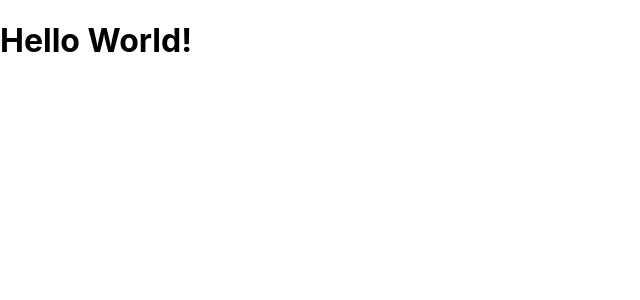
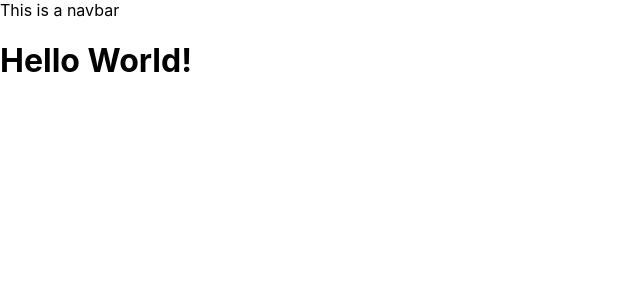
Before and after one commit to DBanfieldKeller/portfolio-redux, a React (Create React App) app: page / in a window 1280 px wide. Shown: the top 300 px of the page, without its empty margins (0-640 px from the left). Built offline with nearby package versions, Linux system fonts and the light colour scheme.

Commit message:
placeholder navbar added

```diff
--- a/src/App.js
+++ b/src/App.js
@@ -1,8 +1,10 @@
 import React , {useState} from "react";
+import Navbar from './components/Navigation';
 
 function App() {
   return (
     <div className="App">
+      <Navbar />
       <h1>Hello World!</h1>
     </div>
   );
--- a/src/components/Navigation.js
+++ b/src/components/Navigation.js
@@ -0,0 +1,11 @@
+import React, {useState} from "react";
+
+function Navbar() {
+    return(
+        <nav>
+            This is a navbar
+        </nav>
+    )
+}
+
+export default Navbar
```
